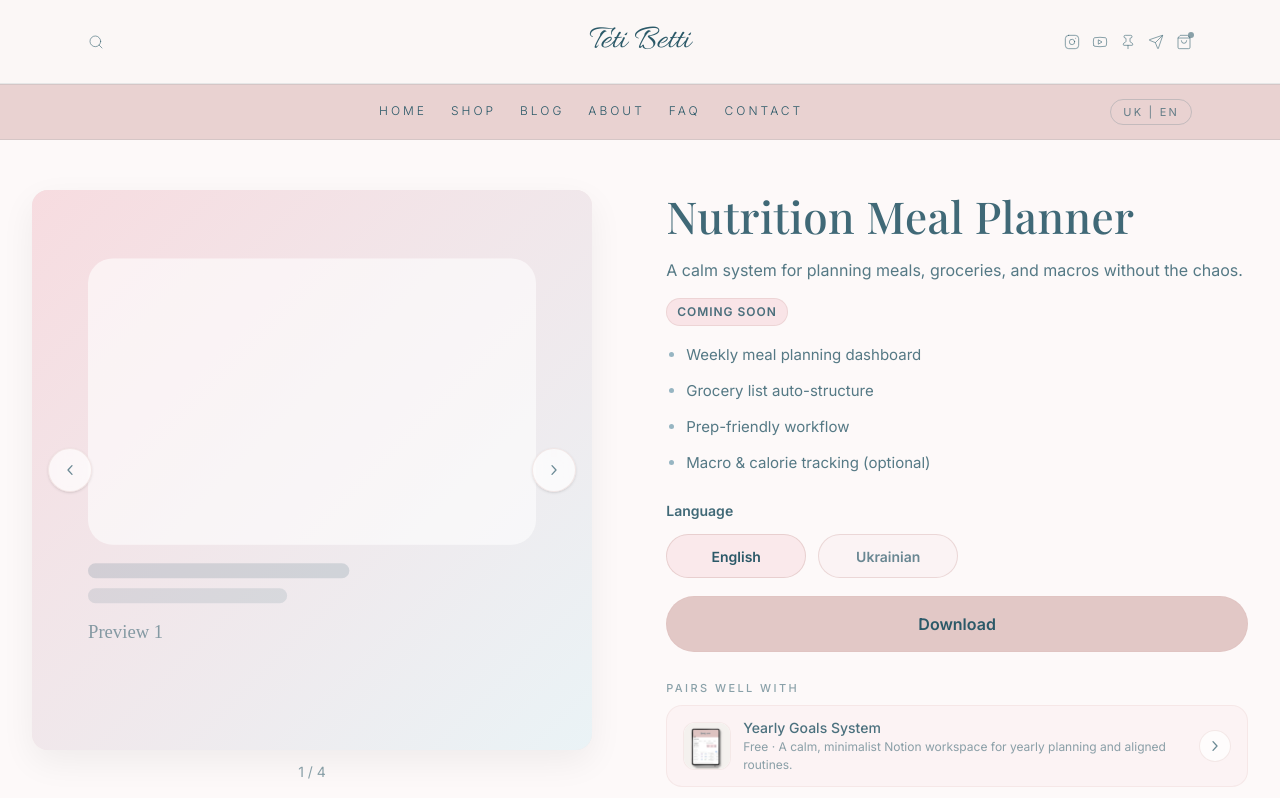
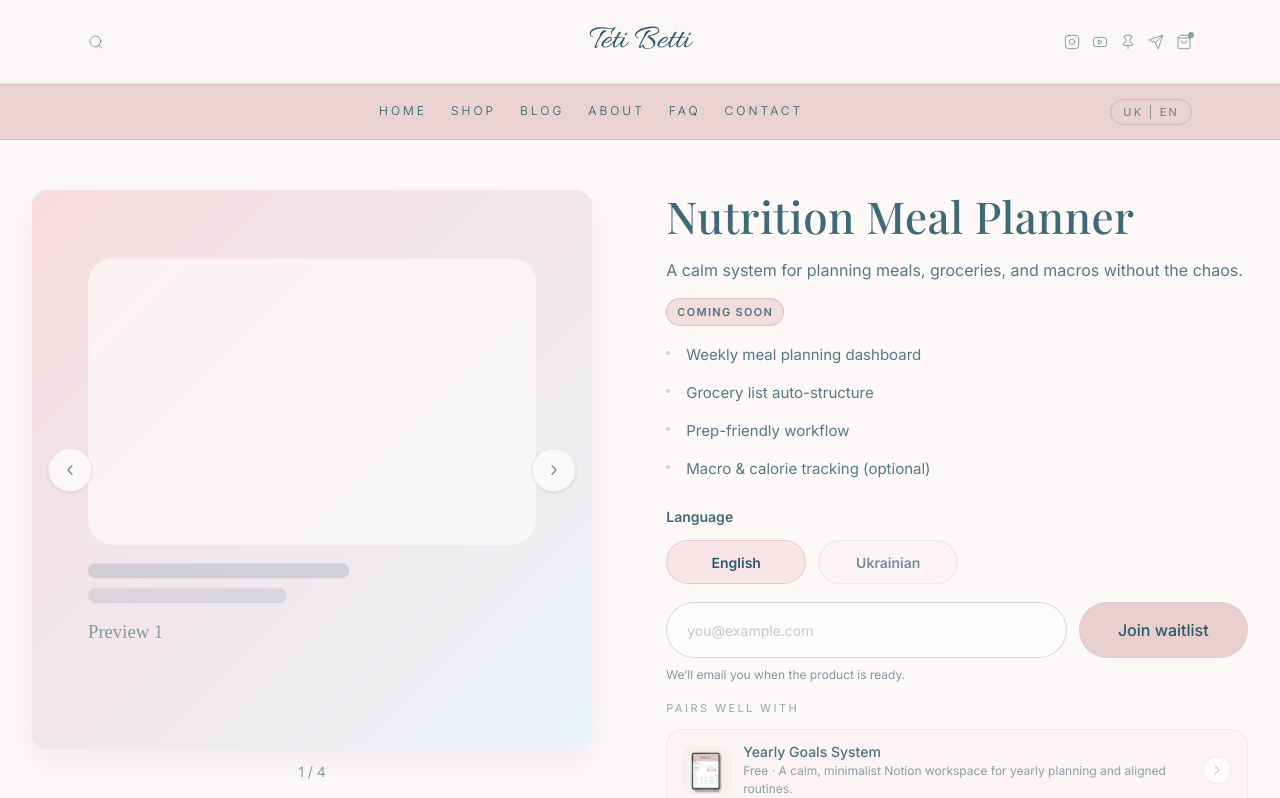
Before and after one commit to t-zhilenko/tetibetti-site, a Next.js app: page /products/nutrition-meal-planner in a window 1280 px wide. Shown: the top 798 px of the page. Built offline with nearby package versions, Linux system fonts and the light colour scheme; a web font is replaced by a local one.

Commit message:
Polish waitlist and pairs with UI

```diff
--- a/components/LanguageSelector.tsx
+++ b/components/LanguageSelector.tsx
@@ -28,10 +28,10 @@ export default function LanguageSelector({
               type="button"
               onClick={() => onChange(option.value)}
               aria-pressed={isSelected}
-              className={`h-11 w-[140px] rounded-full border border-[rgba(223,194,192,0.55)] px-4 text-[13px] md:text-[14px] font-semibold transition-all duration-200 shadow-none focus-visible:outline-none focus-visible:ring-2 focus-visible:ring-[rgba(223,194,192,0.35)] focus-visible:ring-offset-2 focus-visible:ring-offset-transparent ${
+              className={`h-11 w-[140px] rounded-full border px-4 text-[13px] md:text-[14px] font-semibold transition-all duration-200 shadow-none focus-visible:outline-none focus-visible:ring-2 focus-visible:ring-[rgba(223,194,192,0.35)] focus-visible:ring-offset-2 focus-visible:ring-offset-[#fdf9f9] ${
                 isSelected
-                  ? "bg-[rgba(247,220,224,0.55)] text-[#2B5968] border-[rgba(223,194,192,0.65)] shadow-[0_0_0_1px_rgba(223,194,192,0.35)]"
-                  : "bg-[#FBF3F4] text-[#2B5968]/70 hover:bg-[rgba(247,220,224,0.35)] hover:text-[#2B5968]/85"
+                  ? "bg-[rgba(247,220,224,0.7)] text-[#2B5968] border-[rgba(223,194,192,0.75)] shadow-[0_0_0_1px_rgba(223,194,192,0.35)]"
+                  : "bg-[#FBF3F4] text-[#2B5968]/65 border-[rgba(223,194,192,0.35)] hover:bg-[rgba(247,220,224,0.4)] hover:text-[#2B5968]/85 hover:border-[rgba(223,194,192,0.55)]"
               }`}
             >
               {option.label}
--- a/components/PriceBadge.tsx
+++ b/components/PriceBadge.tsx
@@ -4,7 +4,7 @@ type PriceBadgeProps = {
 
 export default function PriceBadge({ label }: PriceBadgeProps) {
   return (
-    <span className="inline-flex h-7 items-center rounded-full border border-[#dfc2c0]/45 bg-[#f7dce0]/70 px-[10px] text-[12px] font-semibold uppercase tracking-[0.08em] text-deep/85">
+    <span className="inline-flex h-7 items-center rounded-full border border-[#c9aaa8]/55 bg-[#f2d6d8]/80 px-[10px] text-[11px] font-semibold uppercase tracking-[0.12em] text-deep/80">
       {label}
     </span>
   );
--- a/components/ProductCard.tsx
+++ b/components/ProductCard.tsx
@@ -94,7 +94,7 @@ export default function ProductCard({ product }: ProductCardProps) {
         </div>
         <div className="space-y-2">
           <p className={priceClassName}>{product.priceLabel}</p>
-          {product.status === "coming_soon" && product.eta ? (
+          {product.status === "waiting" && product.eta ? (
             <p className="text-[11px] text-deep/35">{product.eta}</p>
           ) : null}
           {product.status === "available" ? (
--- a/components/product/PairsWithSection.tsx
+++ b/components/product/PairsWithSection.tsx
@@ -28,7 +28,7 @@ function PairsWithCard({
     href,
     "aria-label": `View ${title}`,
     className:
-      "flex items-center gap-3 rounded-2xl border border-[#dfc2c0]/25 bg-[#f7dce0]/20 px-4 py-3 transition hover:bg-[#f7dce0]/30",
+      "group flex items-center gap-3 rounded-2xl border border-[#dfc2c0]/25 bg-[#f7dce0]/20 px-4 py-3 transition-transform duration-200 hover:scale-[1.02] hover:bg-[#f7dce0]/30 focus-visible:outline-none focus-visible:ring-2 focus-visible:ring-[rgba(223,194,192,0.35)] focus-visible:ring-offset-2 focus-visible:ring-offset-[#fdf9f9]",
   };
 
   return (
@@ -43,19 +43,21 @@ function PairsWithCard({
         />
       </div>
       <div className="flex-1">
-        <p className="text-sm font-medium text-deep/85">{title}</p>
+        <p className="text-sm font-medium text-deep/85 transition">
+          {title}
+        </p>
         <p className="text-[12px] text-deep/55">{subtitle}</p>
       </div>
       <span
         aria-hidden="true"
-        className="inline-flex h-8 w-8 items-center justify-center rounded-full border border-[#dfc2c0]/35 bg-white/70 text-deep/70 transition hover:text-deep/90"
+        className="inline-flex h-7 w-7 items-center justify-center rounded-full border border-[#dfc2c0]/30 bg-white/70 text-deep/45 transition-transform duration-200 group-hover:translate-x-1"
       >
-        <svg viewBox="0 0 20 20" className="h-4 w-4">
+        <svg viewBox="0 0 20 20" className="h-3.5 w-3.5">
           <path
             d="m7.5 4.5 5 5.5-5 5.5"
             fill="none"
             stroke="currentColor"
-            strokeWidth="1.6"
+            strokeWidth="1.2"
             strokeLinecap="round"
             strokeLinejoin="round"
           />
@@ -71,12 +73,10 @@ export default function PairsWithSection({
 }: PairsWithSectionProps) {
   const content = (
     <div>
-      <div>
-        <p className="text-[11px] font-medium uppercase tracking-[0.22em] text-deep/55">
-          {title}
-        </p>
-      </div>
-      <div className="mt-2 space-y-3">
+      <p className="text-[11px] font-medium uppercase tracking-[0.22em] text-deep/55 opacity-80">
+        {title}
+      </p>
+      <div className="mt-3 space-y-3">
         {items.map((item) => (
           <PairsWithCard key={item.title} {...item} />
         ))}
@@ -85,7 +85,7 @@ export default function PairsWithSection({
   );
 
   return (
-    <section className="py-1 bg-[#fdf9f9]">
+    <section className="py-0 bg-[#fdf9f9]">
       <Container className="!px-0">
         <div className="max-w-3xl text-left">{content}</div>
       </Container>
--- a/components/product/ProductPageClient.tsx
+++ b/components/product/ProductPageClient.tsx
@@ -15,6 +15,7 @@ import {
 } from "@/content/products";
 
 type ModalState = "idle" | "loading" | "success" | "error";
+type WaitlistStatus = "idle" | "loading" | "success" | "error";
 
 type ProductPageClientProps = {
   slug: string;
@@ -34,6 +35,11 @@ export default function ProductPageClient({ slug }: ProductPageClientProps) {
   const [email, setEmail] = useState("");
   const [status, setStatus] = useState<ModalState>("idle");
   const [emailError, setEmailError] = useState("");
+  const [waitlistEmail, setWaitlistEmail] = useState("");
+  const [waitlistStatus, setWaitlistStatus] =
+    useState<WaitlistStatus>("idle");
+  const [waitlistError, setWaitlistError] = useState("");
+  const [waitlistHasSubmitted, setWaitlistHasSubmitted] = useState(false);
   const [redirectTimer, setRedirectTimer] = useState<number | null>(null);
   const [shareStatus, setShareStatus] = useState<"idle" | "copied">("idle");
   const shareTimerRef = useRef<number | null>(null);
@@ -176,6 +182,61 @@ export default function ProductPageClient({ slug }: ProductPageClientProps) {
     }
   };
 
+  const handleWaitlistSubmit = async (event: FormEvent<HTMLFormElement>) => {
+    event.preventDefault();
+
+    setWaitlistHasSubmitted(true);
+    if (waitlistStatus === "loading") {
+      return;
+    }
+
+    const trimmedEmail = waitlistEmail.trim();
+    if (!trimmedEmail) {
+      setWaitlistError("");
+      return;
+    }
+
+    if (!EMAIL_RE.test(trimmedEmail)) {
+      setWaitlistError("Please enter a valid email");
+      return;
+    }
+
+    setWaitlistStatus("loading");
+    setWaitlistError("");
+
+    try {
+      const response = await fetch("/api/subscribe", {
+        method: "POST",
+        headers: {
+          "content-type": "application/json",
+        },
+        body: JSON.stringify({
+          email: trimmedEmail,
+          tag: product.downloadTag ?? product.slug,
+        }),
+      });
+
+      const result = (await response.json().catch(() => null)) as
+        | { success?: boolean; error?: string }
+        | null;
+
+      if (!response.ok || !result?.success) {
+        throw new Error(result?.error || "Something went wrong.");
+      }
+
+      setWaitlistHasSubmitted(false);
+      setWaitlistStatus("success");
+      setWaitlistEmail("");
+    } catch (error) {
+      setWaitlistStatus("error");
+      setWaitlistError(
+        error instanceof Error && error.message
+          ? error.message
+          : "Something went wrong. Please try again."
+      );
+    }
+  };
+
   const handleShare = async () => {
     if (typeof window === "undefined") {
       return;
@@ -218,6 +279,21 @@ export default function ProductPageClient({ slug }: ProductPageClientProps) {
   };
 
   const isLoading = status === "loading";
+  const isWaiting = product.status === "waiting";
+  const isWaitlistLoading = waitlistStatus === "loading";
+  const waitlistValidationError =
+    waitlistHasSubmitted && waitlistEmail.trim() === ""
+      ? "Email is required"
+      : "";
+  const waitlistInlineError = waitlistValidationError || waitlistError;
+  const waitlistHint =
+    waitlistInlineError ||
+    (waitlistStatus === "success"
+      ? "You’re on the waitlist."
+      : "We’ll email you when the product is ready.");
+  const waitlistHintTone = waitlistInlineError
+    ? "text-[#cfa0a6]/80"
+    : "text-deep/60";
   const actionLinkClass =
     "inline-flex items-center gap-[6px] bg-transparent p-0 text-[11px] md:text-[12px] font-normal text-[#2b5968]/55 hover:text-[#2b5968]/80 transition focus-visible:outline-none focus-visible:ring-1 focus-visible:ring-[#dfc2c0]/30 focus-visible:ring-offset-2 focus-visible:ring-offset-[#fdf9f9]";
 
@@ -255,16 +331,70 @@ export default function ProductPageClient({ slug }: ProductPageClientProps) {
         ) : null
       }
       cta={
+        isWaiting ? (
+          <div className="w-full">
+            <form
+              onSubmit={handleWaitlistSubmit}
+              noValidate
+              className="flex w-full items-center gap-3"
+            >
+              <label htmlFor={`${product.slug}-waitlist-email`} className="sr-only">
+                Email
+              </label>
+              <input
+                id={`${product.slug}-waitlist-email`}
+                type="text"
+                inputMode="email"
+                autoComplete="email"
+                value={waitlistEmail}
+                onChange={(event) => {
+                  const nextValue = event.target.value;
+                  setWaitlistEmail(nextValue);
+                  if (waitlistHasSubmitted) {
+                    setWaitlistHasSubmitted(false);
+                  }
+                  if (waitlistError) {
+                    setWaitlistError("");
+                  }
+                  if (waitlistStatus === "error") {
+                    setWaitlistStatus("idle");
+                  }
+                }}
+                placeholder="you@example.com"
+                className={`h-14 w-full flex-[3_1_0%] rounded-full bg-[#fdfcfa] border px-5 text-sm text-deep placeholder:text-deep/30 focus-visible:outline-none focus-visible:border-[rgba(43,89,104,0.35)] focus-visible:ring-1 focus-visible:ring-[rgba(43,89,104,0.15)] ${
+                  waitlistInlineError
+                    ? "border-[rgba(223,194,192,0.65)]"
+                    : "border-[rgba(43,89,104,0.2)]"
+                }`}
+                disabled={isWaitlistLoading}
+                aria-invalid={Boolean(waitlistInlineError)}
+              />
+              <button
+                type="submit"
+                disabled={isWaitlistLoading}
+                className={`inline-flex h-14 w-full flex-[1_1_0%] items-center justify-center rounded-full bg-[#dfc2c0]/75 px-6 text-base font-medium text-deep border border-[#dfc2c0]/50 transition-all duration-200 hover:bg-[#d7b7b4]/85 hover:-translate-y-[1px] hover:shadow-[0_6px_14px_rgba(223,194,192,0.22)] focus-visible:outline-none focus-visible:ring-1 focus-visible:ring-[rgba(223,194,192,0.2)] focus-visible:ring-offset-2 focus-visible:ring-offset-[#fdf9f9] ${
+                  isWaitlistLoading ? "opacity-60 cursor-not-allowed" : ""
+                }`}
+              >
+                Join waitlist
+              </button>
+            </form>
+            <div className="min-h-[18px] mt-2 text-left">
+              <p className={`text-[12px] ${waitlistHintTone}`}>{waitlistHint}</p>
+            </div>
+          </div>
+        ) : (
           <a
             href="#"
             onClick={(event) => {
               event.preventDefault();
               setIsModalOpen(true);
             }}
-          className="inline-flex h-14 w-full items-center justify-center rounded-full bg-[#dfc2c0]/90 px-6 text-base font-semibold text-deep border border-[#dfc2c0]/60 transition-colors duration-200 hover:bg-[#d7b7b4]"
+            className="inline-flex h-14 w-full items-center justify-center rounded-full bg-[#dfc2c0]/75 px-6 text-base font-medium text-deep border border-[#dfc2c0]/50 transition-all duration-200 hover:bg-[#d7b7b4]/85 hover:-translate-y-[1px] hover:shadow-[0_6px_14px_rgba(223,194,192,0.22)] focus-visible:outline-none focus-visible:ring-1 focus-visible:ring-[rgba(223,194,192,0.2)] focus-visible:ring-offset-2 focus-visible:ring-offset-[#fdf9f9]"
           >
             {product.ctaLabel ?? "Download"}
           </a>
+        )
       }
       ctaNote={
         product.ctaNote ? (
@@ -273,6 +403,7 @@ export default function ProductPageClient({ slug }: ProductPageClientProps) {
       }
       media={<ProductGalleryEmbla images={carouselImages} />}
       relatedContent={relatedContent}
+      relatedContentClassName="mt-4"
       detailsAccordion={product.detailsAccordion}
       actions={
         (product.showActions ?? true) ? (
--- a/components/product/ProductPageLayout.tsx
+++ b/components/product/ProductPageLayout.tsx
@@ -82,9 +82,14 @@ export default function ProductPageLayout({
               </div>
             ) : null}
             {bullets?.length ? (
-              <ul className="mt-4 max-w-[520px] list-disc pl-5 space-y-2.5 text-[15px] leading-[26px] text-deep/80 marker:text-[#97b5c2]">
+              <ul className="mt-4 max-w-[520px] space-y-3 text-[15px] leading-[26px] text-deep/80">
                 {bullets.map((item) => (
-                  <li key={item}>{item}</li>
+                  <li
+                    key={item}
+                    className="relative pl-5 before:absolute before:left-0 before:top-[0.55em] before:h-1 before:w-1 before:rounded-full before:bg-[#97b5c2]/55"
+                  >
+                    {item}
+                  </li>
                 ))}
               </ul>
             ) : null}
--- a/content/products.tsx
+++ b/content/products.tsx
@@ -1,6 +1,6 @@
 import type { ReactNode } from "react";
 
-export type ProductStatus = "available" | "coming_soon";
+export type ProductStatus = "available" | "waiting";
 
 export type ProductImage = {
   src: string;
@@ -358,7 +358,7 @@ export const products: ProductConfig[] = [
     mainPreviewImage: nutritionPreviewImages[0],
     cta: "Coming soon",
     priceLabel: "Estimated delivery: 20 March",
-    status: "coming_soon",
+    status: "waiting",
     detailsAccordion: [
       {
         id: "inside",
@@ -459,7 +459,7 @@ export const products: ProductConfig[] = [
     },
     cta: "Coming soon",
     priceLabel: "Estimated delivery: 15 April",
-    status: "coming_soon",
+    status: "waiting",
     detailsAccordion: [
       {
         id: "inside",
```
Lines whose indentation alone changed are shown as unchanged.
